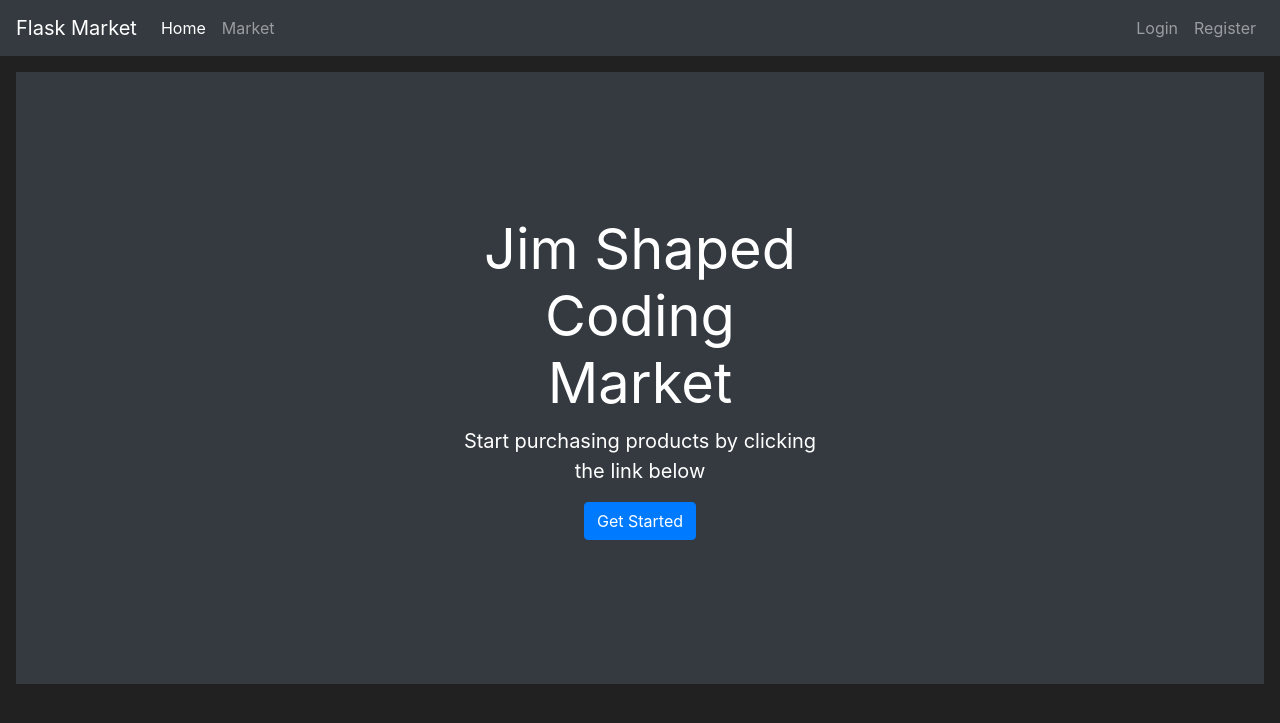
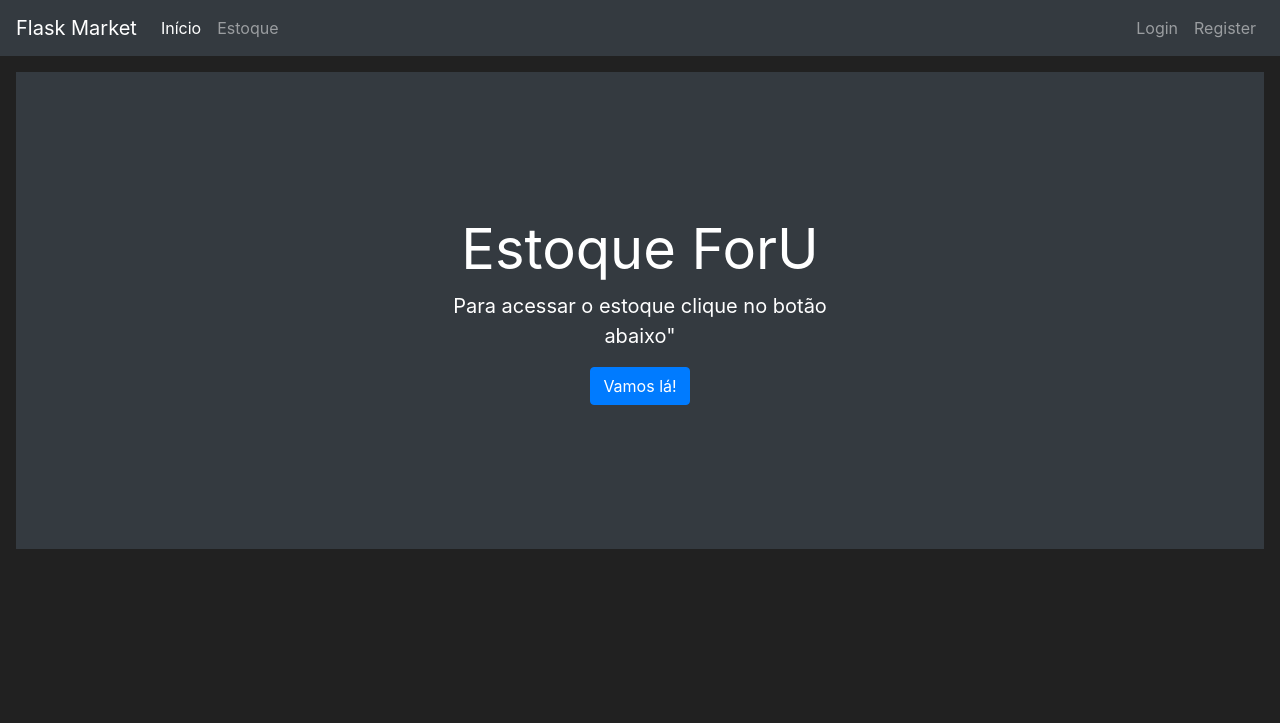
Before and after one commit to thicma/OPE2_Controlar_Estoque, a Flask app: page / in a window 1280 px wide. Shown: the top 723 px of the page. Run offline with Flask 2, Linux system fonts and the light colour scheme; some libraries are stand-ins or nearby versions.

Commit message:
alterações

```diff
--- a/FlaskMarket/market/templates/base.html
+++ b/FlaskMarket/market/templates/base.html
@@ -22,10 +22,10 @@
         <div class="collapse navbar-collapse" id="navbarNav">
             <ul class="navbar-nav mr-auto">
                 <li class="nav-item active">
-                    <a class="nav-link" href="{{ url_for('home_page') }}">Home <span class="sr-only">(current)</span></a>
+                    <a class="nav-link" href="{{ url_for('home_page') }}">Início <span class="sr-only">(current)</span></a>
                 </li>
                 <li class="nav-item">
-                    <a class="nav-link" href="{{ url_for('market_page') }}">Market</a>
+                    <a class="nav-link" href="{{ url_for('market_page') }}">Estoque</a>
                 </li>
             </ul>
                 {% if current_user.is_authenticated %}
--- a/FlaskMarket/market/templates/home.html
+++ b/FlaskMarket/market/templates/home.html
@@ -1,13 +1,13 @@
 {% extends 'base.html' %}
 {% block title %}
-    Welcome to Jim Shaped Coding Market
+    Bem vindo ao controle de estoque ForU
 {% endblock %}
 {% block content %}
     <div class="position-relative overflow-hidden p-3 p-md-5 m-md-3 text-center bg-dark" style="color:white">
         <div class="col-md-5 p-lg-5 mx-auto my-5">
-            <h1 class="display-4 font-weight-normal">Jim Shaped Coding Market</h1>
-            <p class="lead font-weight-normal">Start purchasing products by clicking the link below</p>
-            <a class="btn btn-primary" href="{{ url_for('market_page') }}">Get Started</a>
+            <h1 class="display-4 font-weight-normal">Estoque ForU</h1>
+            <p class="lead font-weight-normal">Para acessar o estoque clique no botão abaixo"</p>
+            <a class="btn btn-primary" href="{{ url_for('market_page') }}">Vamos lá!</a>
         </div>
         <div class="product-device box-shadow d-none d-md-block"></div>
         <div class="product-device product-device-2 box-shadow d-none d-md-block"></div>
```
Also changed, not shown: FlaskMarket/market/forms.py (+7 -6 lines), FlaskMarket/market/templates/login.html (+3 -9 lines), FlaskMarket/market/templates/register.html (+9 -8 lines).
